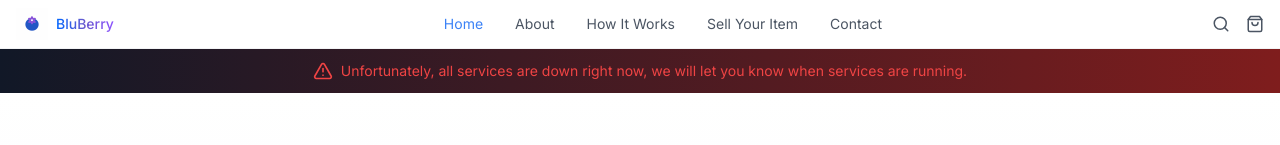
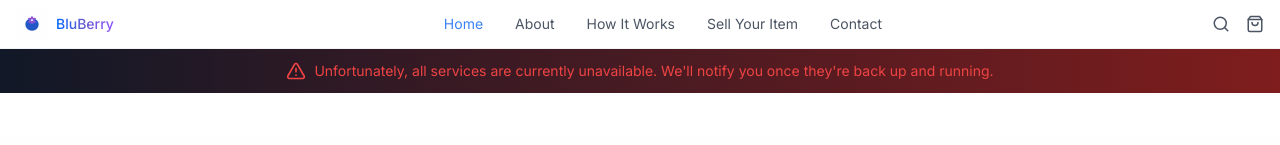
Before and after one commit to alecBgold23/my-website, a Next.js app: page / in a window 1280 px wide. Shown: the top 145 px of the page. Built offline with nearby package versions, Linux system fonts and the light colour scheme; a web font is replaced by a local one.

Commit message:
feat: add "Unfortunately" to announcement bar text
Include "Unfortunately" in the warning message for service unavailability.

Co-authored-by: null <209851718+alecBgold23@users.noreply.github.com>

```diff
--- a/app/page.tsx
+++ b/app/page.tsx
@@ -9,7 +9,7 @@ export default function Home() {
       <div className="bg-gradient-to-r from-gray-900 to-red-900 py-3 px-4 text-center flex items-center justify-center shadow-md">
         <AlertTriangle className="h-5 w-5 text-red-500 mr-2 flex-shrink-0" />
         <span className="text-red-500 text-sm">
-          Unfortunately, all services are down right now, we will let you know when services are running.
+          Unfortunately, all services are currently unavailable. We'll notify you once they're back up and running.
         </span>
       </div>
 
--- a/components/footer.tsx
+++ b/components/footer.tsx
@@ -13,7 +13,7 @@ export default function Footer() {
                 alt="BluBerry Logo"
                 width={24}
                 height={24}
-                className="object-contain"
+                className="object-contain bg-transparent"
               />
             </div>
             <span className="text-sm font-medium bg-gradient-to-r from-[#0066ff] via-[#6a5acd] to-[#8c52ff] bg-clip-text text-transparent">
```
